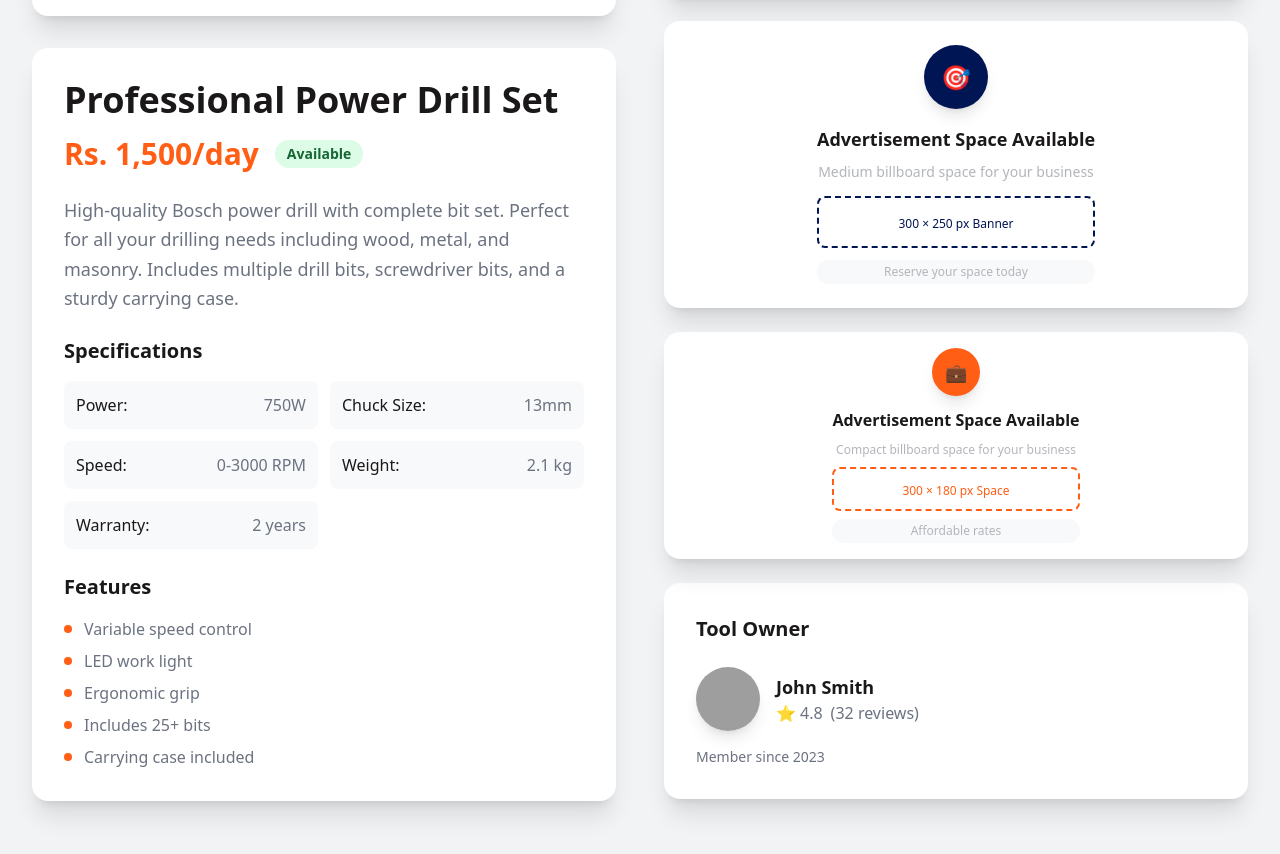
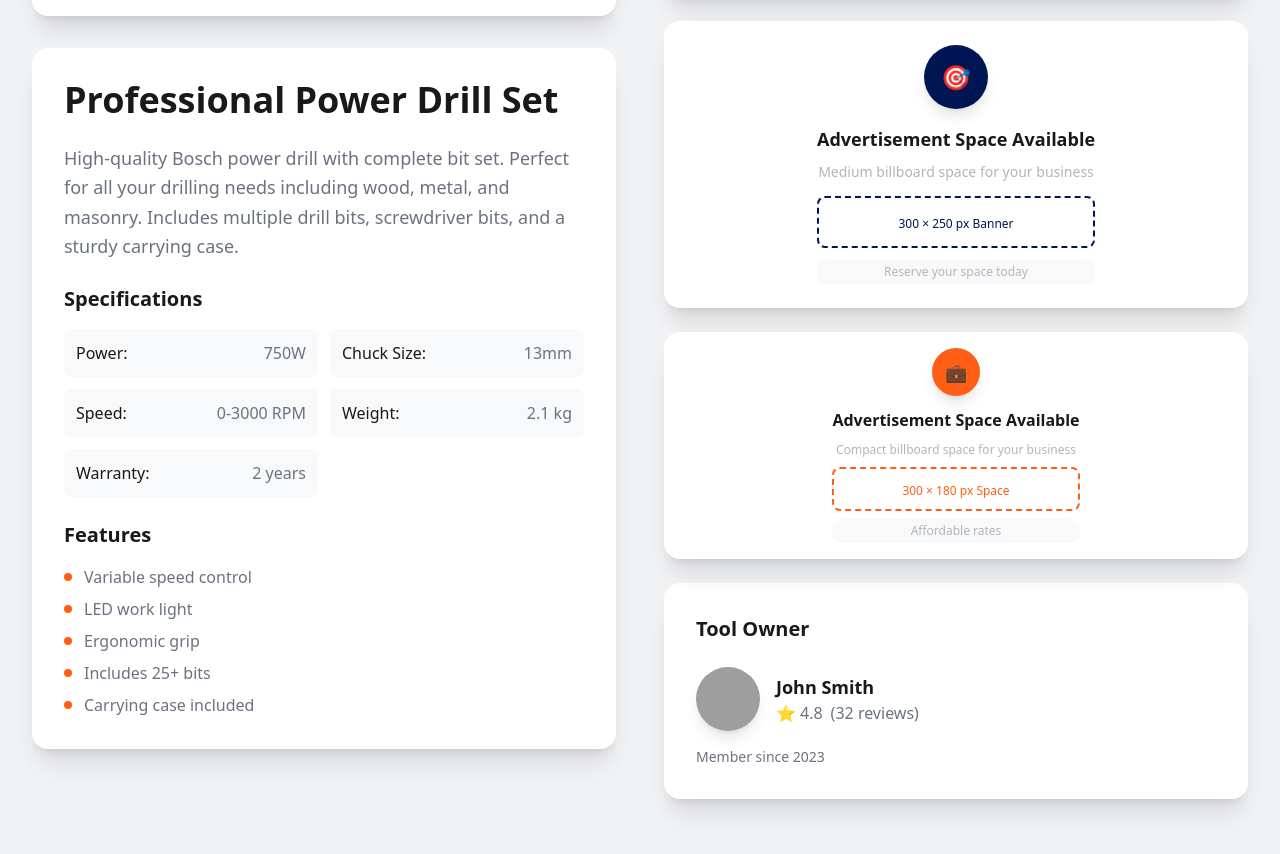
Before and after one commit to SeneshFitzroy/ToolnTask, a Next.js app: page /tools/1 in a window 1280 px wide. Shown: the part 1340-2194 px from the top of the page. Built offline with nearby package versions, Linux system fonts and the light colour scheme; grey boxes are pictures that could not be loaded; a web font is replaced by a local one.

Commit message:
feat: Enhanced pages/tools/[id].tsx,  - Detailed changes: diff --git a/pages/tools/[id].tsx b/pages/tools/[i... at 01:58 PM +0530, July 03, 2025

```diff
--- a/pages/tools/[id].tsx
+++ b/pages/tools/[id].tsx
@@ -380,22 +380,9 @@ export default function ToolDetail() {
 
               {/* Tool Details */}
               <div className="p-6 sm:p-8 rounded-2xl shadow-xl" style={{ backgroundColor: theme === 'dark' ? '#1A1818' : '#FFFFFF' }}>
-                <h1 className="text-2xl sm:text-3xl lg:text-4xl font-black mb-4" style={{ color: theme === 'dark' ? '#FFFFFF' : '#1A1818' }}>
+                <h1 className="text-2xl sm:text-3xl lg:text-4xl font-black mb-6" style={{ color: theme === 'dark' ? '#FFFFFF' : '#1A1818' }}>
                   {tool.title}
                 </h1>
-
-                <div className="flex items-center gap-4 mb-6">
-                  <div className="text-2xl sm:text-3xl font-black" style={{ color: '#FF5E14' }}>
-                    {tool.price}
-                  </div>
-                  <div className={`px-3 py-1 rounded-full text-sm font-semibold ${
-                    tool.available
-                      ? 'bg-green-100 text-green-800'
-                      : 'bg-red-100 text-red-800'
-                  }`}>
-                    {tool.available ? 'Available' : 'Not Available'}
-                  </div>
-                </div>
 
                 <p className="text-lg leading-relaxed mb-6" style={{ color: theme === 'dark' ? '#B3B5BC' : '#6B7280' }}>
                   {tool.description}
```
